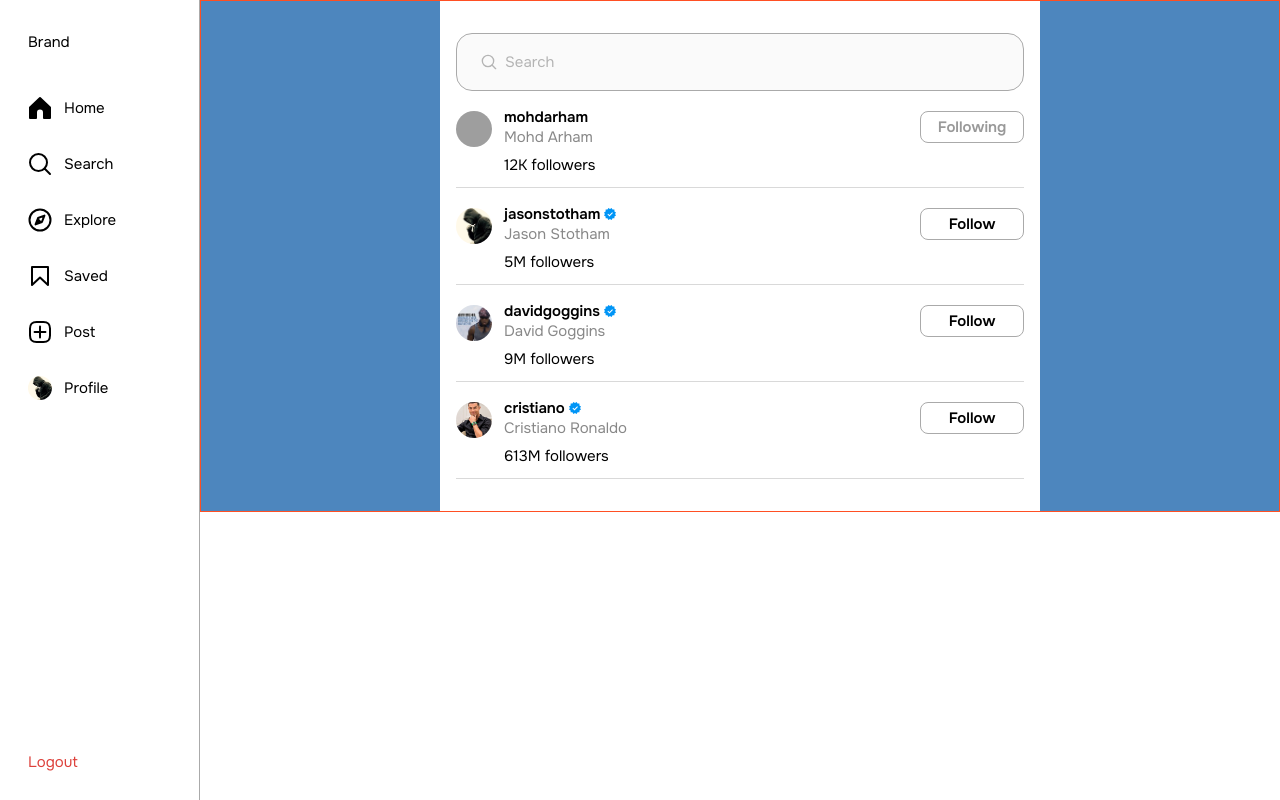
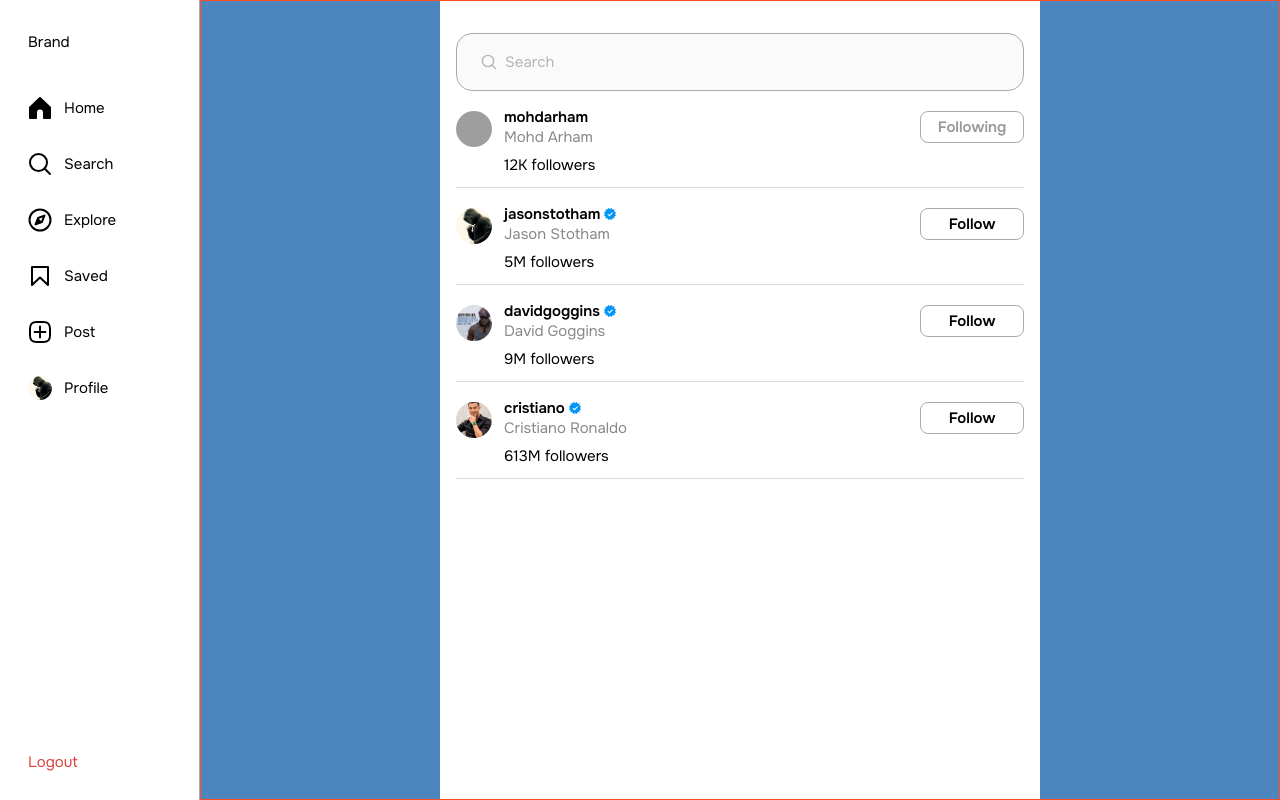
Before and after one commit to mohdarham06/tangles, a React (Create React App) app: page /search in a window 1280 px wide. Built offline with nearby package versions, Linux system fonts and the light colour scheme; grey boxes are pictures that could not be loaded.

Commit message:
Filtering searchResults

```diff
--- a/package.json
+++ b/package.json
@@ -6,6 +6,7 @@
     "@testing-library/jest-dom": "^5.17.0",
     "@testing-library/react": "^13.4.0",
     "@testing-library/user-event": "^13.5.0",
+    "axios": "^1.6.2",
     "dompurify": "^3.0.6",
     "react": "^18.2.0",
     "react-dom": "^18.2.0",
--- a/src/routes/Home.jsx
+++ b/src/routes/Home.jsx
@@ -8,6 +8,7 @@ import userPosts from '../data/userPosts';
 
 import PostEditor from '../components/PostEditor';
 import PostsWrapper from '../components/PostsWrapper';
+import axios from 'axios';
 
 
 const Home = () => {
@@ -35,6 +36,32 @@ const Home = () => {
     }, [postType])
 
 
+    useEffect(() => {
+
+        const options = {
+            method: 'POST',
+            url: 'https://instagram120.p.rapidapi.com/api/instagram/highlights',
+            headers: {
+              'content-type': 'application/json',
+              'X-RapidAPI-Key': 'd9b652efb4msh6e4040368154c25p1c68bejsn16303a787b72',
+              'X-RapidAPI-Host': 'instagram120.p.rapidapi.com'
+            },
+            data: {
+              username: 'instagram'
+            }
+          };
+
+
+        async function getData() {
+            try {
+                const response = await axios.request(options);
+                console.log(response.data);
+            } catch (error) {
+                console.error(error);
+            }
+        }
+        getData()
+    }, [])
 
 
     return (
--- a/src/routes/Search.jsx
+++ b/src/routes/Search.jsx
@@ -1,6 +1,6 @@
 import React from 'react'
 
-import { useEffect, useState } from "react"
+import { useState } from "react"
 import { Link } from 'react-router-dom'
 import { OutlineSearch, VerifiedIcon } from '../assets/CustomIcons'
 import userProfiles from '../data/userProfiles';
@@ -8,16 +8,21 @@ import noUserImage from '../data/avatars/noimage.jpg';
 
 const Search = () => {
     const [searchQuery, setSearchQuery] = useState('');
-    const [users, setUsers] = useState(userProfiles);
     const [searchResults, SetSearchResults] = useState(userProfiles);
 
     const handleSearch = (query) => {
         setSearchQuery(query)
+        const filteredUsers = userProfiles.filter((user) => {
+            const usernameMatch = user.username.toLowerCase().includes(query.toLowerCase());
+            const nameMatch = user.name.toLowerCase().includes(query.toLowerCase());
+            return usernameMatch || nameMatch;
+        })
+        SetSearchResults(filteredUsers)
         console.log(query)
     }
 
     const handleFollow = (userId) => {
-        setUsers((prevUsers) => {
+        SetSearchResults((prevUsers) => {
             return prevUsers.map((user) =>
                 (user.username === userId)
                     // Update
@@ -77,9 +82,18 @@ const Search = () => {
 
 
 
-                <div className="search__result">
-                    {users.map((user) => (
-                        <Link to={`/${user.username}`} key={user.username} className="user">
+
+
+                <div className="search__results">
+                    {searchResults.length === 0 ? (
+                        <div className="search__results__empty">No results found.</div>
+                    ) : (
+                        searchResults.map((user) => (
+                            <Link
+                                className="user"
+                                to={`/${user.username}`}
+                                key={user.username}
+                            >
                                 <div className="user__avatar-box">
                                     <img
                                         className="user__avatar"
@@ -122,8 +136,11 @@ const Search = () => {
                                 </div>
 
                             </Link>
-                    ))}
+                        ))
+                    )}
                 </div>
+
+
             </div>
         </section>
     )
--- a/src/styles/index.css
+++ b/src/styles/index.css
@@ -228,8 +228,8 @@ main {
     border: 1px solid rgb(255, 79, 35);
     width: 100%;
     display: flex;
-    flex-direction: row;
-    justify-content: center;
+    flex-direction: column;
+    align-items: center;
 }
 
 
@@ -747,7 +747,12 @@ main {
 
 
 /* --SEARCH */
+.section--search {
+    height: 100vh;
+}
+
 .search {
+    height: 100%;
     max-width: 600px;
     width: 100%;
     padding: 2rem 1rem;
@@ -799,6 +804,17 @@ main {
 
 
 /* SEARCH RESULTS */
+.search__results {
+    display: flex;
+    flex-direction: column;
+    height: 100%;
+}
+
+.search__results__empty {
+    color: #888888;
+    margin: auto;
+}
+
 .user {
     display: flex;
     flex-direction: row;
```
Also changed, not shown: src/context/ToastContext.jsx (line endings or trailing spaces), 1 other file (tests, documents, lock files or other folders). Lines whose indentation alone changed are shown as unchanged.
